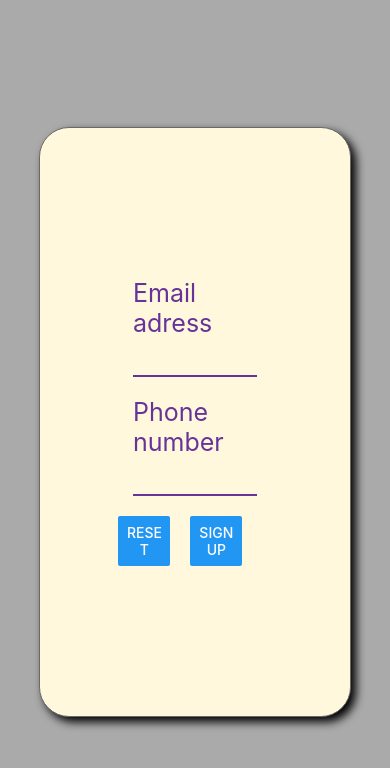
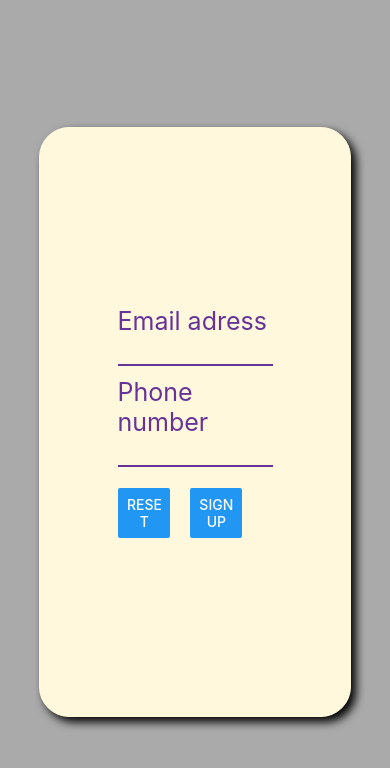
Before and after one commit to jingjing515/Assignment1, a React Native app: screen / in a window 390 px wide. Shown: the top 768 px of the page. Built offline with nearby package versions, Linux system fonts and the light colour scheme.

Commit message:
adjust style

```diff
--- a/App.js
+++ b/App.js
@@ -12,7 +12,7 @@ export default function App() {
   const [phone, setPhone] = useState("");
   const [confirmed, setConfirmed] = useState(false);
   const [finishLater, setFinishLater] = useState(false);
-  const [finishVisible, setfinishVisible] = useState(false);
+  // const [finishVisible, setfinishVisible] = useState(false);
   //but finish is not a modal...
 
   function onDataReceived(data) {
@@ -33,9 +33,9 @@ export default function App() {
     setFinishLater(true);
     hideModal();
   }
-  function isFinishVisible() {
-    setfinishVisible(true);
-  }
+  // function isFinishVisible() {
+  //   setfinishVisible(true);
+  // }
   function resetInput() {
     setConfirmed(false);
     setFinishLater(false);
@@ -68,7 +68,7 @@ export default function App() {
           confirmPressed={confirmed}
           finishLaterPressed={finishLater}
           phoneNumber={phone}
-          finishIsVisible={finishVisible}
+          // finishIsVisible={finishVisible}
           startAgainPressed={resetInput}
         />
       ) : (
--- a/components/Card.js
+++ b/components/Card.js
@@ -11,7 +11,7 @@ const styles = StyleSheet.create({
     width: "80%",
     borderWidth: 1,
     borderRadius: 30,
-    borderColor: "dimgray",
+    borderColor: "cornsilk",
     backgroundColor: "cornsilk",
     shadowOffset: { width: 5, height: 5 },
     shadowColor: "black",
--- a/components/Input.js
+++ b/components/Input.js
@@ -116,8 +116,8 @@ const styles = StyleSheet.create({
     color: "rebeccapurple",
     borderBottomColor: "rebeccapurple",
     borderBottomWidth: 2,
-    width: "40%",
-    marginVertical: 10,
+    width: "50%",
+    marginVertical: 1,
   },
   button: {
     width: "30%",
@@ -127,9 +127,10 @@ const styles = StyleSheet.create({
   },
   buttonContainer: {
     flexDirection: "row",
+    marginTop: 10,
   },
   title: {
-    width: "40%",
+    width: "50%",
     marginVertical: 10,
     color: "rebeccapurple",
     fontSize: 25,
--- a/screens/Confirm.js
+++ b/screens/Confirm.js
@@ -22,9 +22,9 @@ export default function confirm({
           <Text style={styles.message}>{sendChangedPhone}</Text>
           <Text style={styles.message}>Please confirm they are correct.</Text>
 
-          <View style={styles.button}>
+          <View style={styles.buttonContainer}>
             <Button
-              style={styles.button}
+              // style={styles.button}
               title="Go back"
               onPress={() => {
                 goBackButton();
@@ -53,7 +53,9 @@ export default function confirm({
 
 const styles = StyleSheet.create({
   container: {
-    flex: 1,
+    height: "100%",
+    width: "100%",
+    // flex: 1,
     backgroundColor: "#aaa",
     alignItems: "center",
     justifyContent: "center",
@@ -69,10 +71,9 @@ const styles = StyleSheet.create({
     width: 100,
   },
   message: {
-    borderBottomColor: "rebeccapurple",
-    //borderBottomWidth: 2,
+    color: "rebeccapurple",
     width: "100%",
-    marginVertical: 10,
+    marginVertical: 1,
     paddingTop: 10,
     paddingLeft: 10,
   },
@@ -83,6 +84,7 @@ const styles = StyleSheet.create({
     color: "red",
   },
   buttonContainer: {
-    flexDirection: "row",
+    flexDirection: "column",
+    marginTop: 10,
   },
 });
--- a/screens/Finish.js
+++ b/screens/Finish.js
@@ -9,13 +9,14 @@ export default function finish({
   phoneNumber,
   startAgainPressed,
 }) {
-  console.log(confirmPressed + "inside finish");
+  // console.log(confirmPressed + "inside finish");
 
   return (
     <View style={styles.container}>
       <Card>
         {confirmPressed && (
           <>
+            {/* <View style={styles.container}> */}
             <Text style={styles.message}>
               Thank you for signing up. Here's a picture for you, based on the
               last digit of your phone number.
@@ -28,15 +29,21 @@ export default function finish({
                 }/100/100`,
               }}
             />
+            {/* </View> */}
           </>
         )}
         {finishLaterPressed && (
           <>
-            <Text style={styles.message}>Sorry to see you go</Text>
-            <Image style={styles.image} source={require("../assets/sad.png")} />
+            <Text style={styles.message}>Sorry to see you go.</Text>
+            {/* <View style={styles.image}> */}
+            <Image
+              style={styles.image}
+              source={require("../assets/sad1.png")}
+            />
+            {/* </View> */}
           </>
         )}
-        <View style={styles.button}>
+        <View style={styles.buttonContainer}>
           <Button
             title="Start again"
             onPress={() => {
@@ -51,9 +58,9 @@ export default function finish({
 
 const styles = StyleSheet.create({
   container: {
-    // flex: 1,
     height: "100%",
     width: "100%",
+    // flex: 1,
     backgroundColor: "#aaa",
     alignItems: "center",
     justifyContent: "center",
@@ -64,10 +71,10 @@ const styles = StyleSheet.create({
     width: 100,
     alignItems: "center",
     justifyContent: "center",
+    paddingLeft: 100,
   },
   message: {
-    borderBottomColor: "rebeccapurple",
-    //borderBottomWidth: 2,
+    color: "rebeccapurple",
     width: "100%",
     marginVertical: 10,
     paddingTop: 10,
@@ -80,6 +87,7 @@ const styles = StyleSheet.create({
     color: "red",
   },
   buttonContainer: {
-    flexDirection: "row",
+    flexDirection: "column",
+    marginTop: 10,
   },
 });
```
Also changed, not shown: assets/sad1.png (added).
